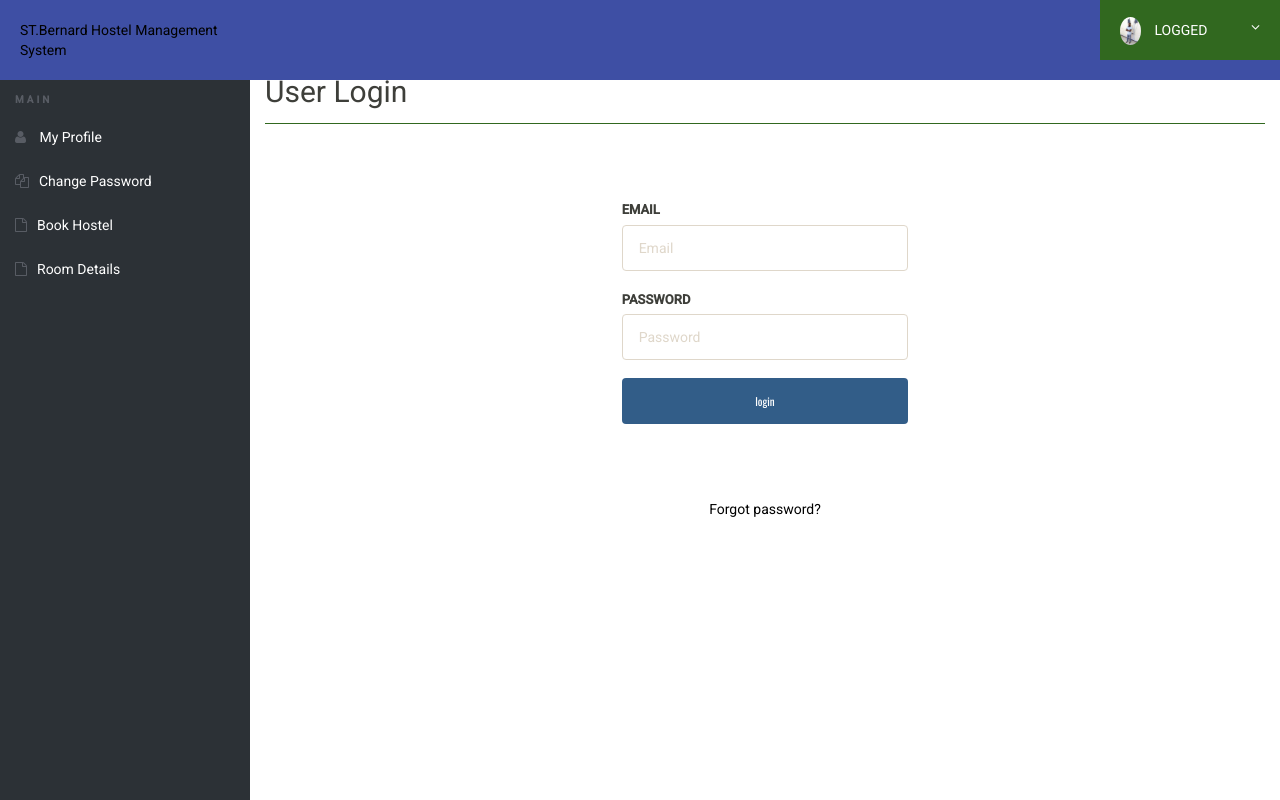
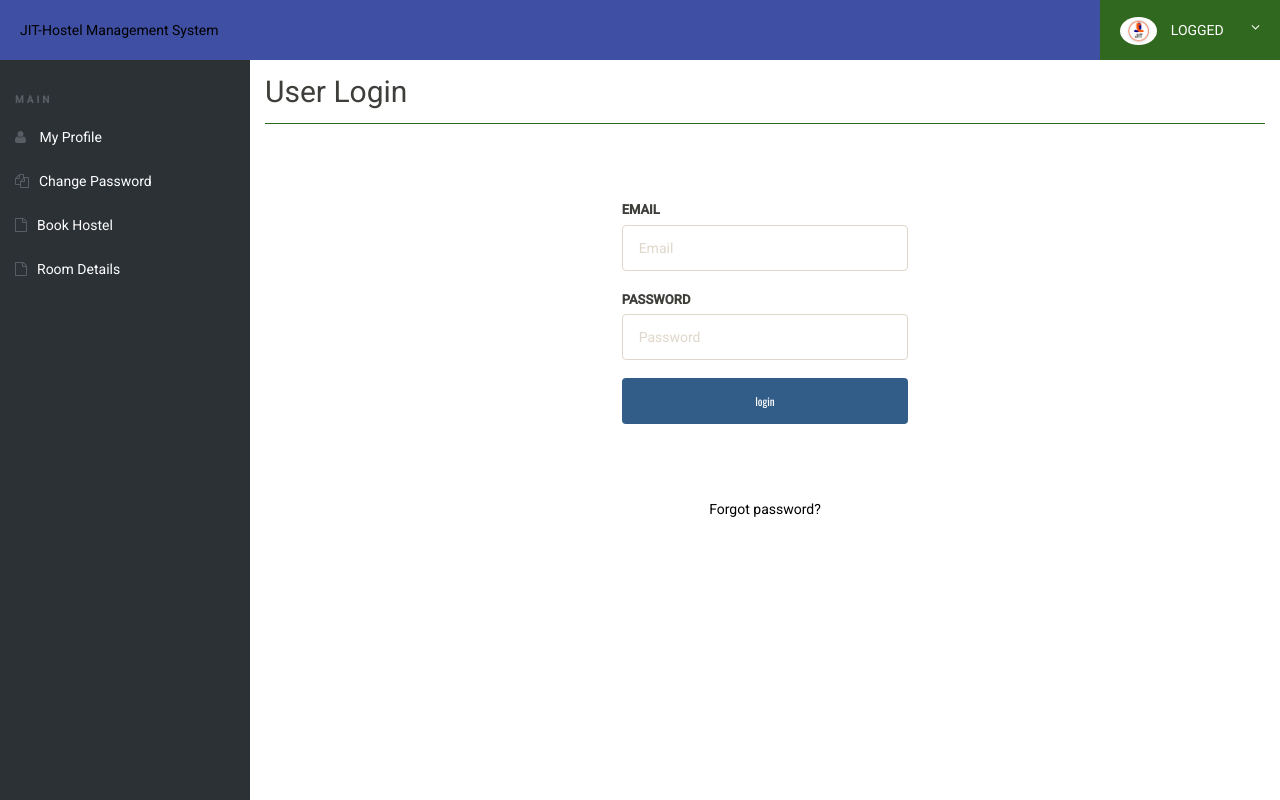
Before and after one commit to mwemezi2/JIT_HMS, a PHP site: page /index.php in a window 1280 px wide. Run offline with PHP 8.4, Linux system fonts and the light colour scheme; a user stored in the database is signed in.

Commit message:
new updated

```diff
--- a/admin/includes/header.php
+++ b/admin/includes/header.php
@@ -1,10 +1,10 @@
 <div class="brand clearfix">
 	<center>
-		<a href="#" class="logo" style="font-size:16px;">ST. Bernard Hostel Management System</a></center>
+		<a href="#" class="logo" style="font-size:16px;">JIT-Hostel Management System</a></center>
 		<span class="menu-btn"><i class="fa fa-bars"></i></span>
 		<ul class="ts-profile-nav">
 			<li class="ts-account">
-				<a href="#"><img src="img/ts-avatar.jpg" class="ts-avatar hidden-side" alt=""> LOGGED <i class="fa fa-angle-down hidden-side"></i></a>
+				<a href="#"><img src="img/logged.jpg" class="ts-avatar hidden-side" alt=""> LOGGED <i class="fa fa-angle-down hidden-side"></i></a>
 				<ul>
 
 					<li><a href="logout.php">Logout</a></li>
--- a/includes/header.php
+++ b/includes/header.php
@@ -1,11 +1,11 @@
 
 <?php if($_SESSION['id'])
 { ?><div class="brand clearfix">
-		<a href="#" class="logo" style="font-size:14px;">ST.Bernard Hostel Management System</a>
+		<a href="#" class="logo" style="font-size:14px;">JIT-Hostel Management System</a>
 		<span class="menu-btn"><i class="fa fa-bars"></i></span>
 		<ul class="ts-profile-nav">
 			<li class="ts-account">
-				<a href="#"><img src="img/ts-avatar.jpg" class="ts-avatar hidden-side" alt=""> LOGGED <i class="fa fa-angle-down hidden-side"></i></a>
+				<a href="#"><img src="img/logged.jpg" class="ts-avatar hidden-side" alt=""> LOGGED <i class="fa fa-angle-down hidden-side"></i></a>
 				<ul>
 					<li><a href="logout.php">Logout</a></li>
 				</ul>
@@ -16,7 +16,7 @@
 <?php
 } else { ?>
 <div class="brand clearfix">
-		<a href="#" class="logo" style="font-size:16px;">ST.Bernard Hostel Management System</a>
+		<a href="#" class="logo" style="font-size:16px;">JIT-Hostel Management System</a>
 		<span class="menu-btn"><i class="fa fa-bars"></i></span>
 
 	</div>
```
Also changed, not shown: admin/img/ts-avatar.jpg (deleted), img/logged.jpg (added), img/login-bg.jpg, img/ts-avatar.jpg (deleted).
